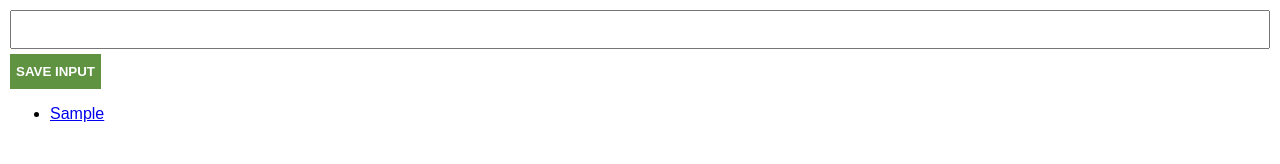
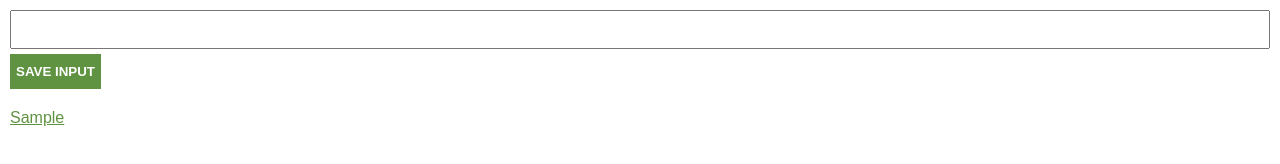
Before and after one commit to Pegrume88/chrome-extension, a browser extension: page index.html in a window 1280 px wide. Both pictures are taken after typing "Sample" into the empty fields and a click on the button "SAVE INPUT". Drawn offline with Linux system fonts and the light colour scheme.

Commit message:
added ican, list styling and manifest.json file

```diff
--- a/index.css
+++ b/index.css
@@ -2,6 +2,7 @@ body {
     margin: 0;
     padding: 10px;
     font-family: Arial, Helvetica, sans-serif;
+    min-width: 400px;
 }
 
 input {
@@ -23,3 +24,17 @@ button {
     padding-top: 10px;
     padding-bottom: 10px;
 }
+
+ /* list stylings */
+
+ul {
+    margin-top: 20px;
+    list-style: none;
+    padding-left: 0;
+}
+li {
+    margin-top: 5px;
+}
+li a {
+    color: #5f9341;
+}
--- a/index.js
+++ b/index.js
@@ -14,7 +14,14 @@ function renderLeads() {
     let listItems = ""
 
     for (let i = 0; i < myLeads.length; i++) {
-        listItems += "<li><a target='_blank' href=' " + myLeads[i] +"'>" + myLeads[i] + "</a></li> "
+        // listItems += "<li><a target='_blank' href=' " + myLeads[i] +"'>" + myLeads[i] + "</a></li> "
+        //template string below
+        listItems += `
+        <li>
+            <a target='_blank' href='${myLeads[i]}'>
+            ${myLeads[i]}
+            </a>
+        </li> `
 
     }
 
```
Also changed, not shown: icon.png (added), manifest.json (added), test.js (deleted).
